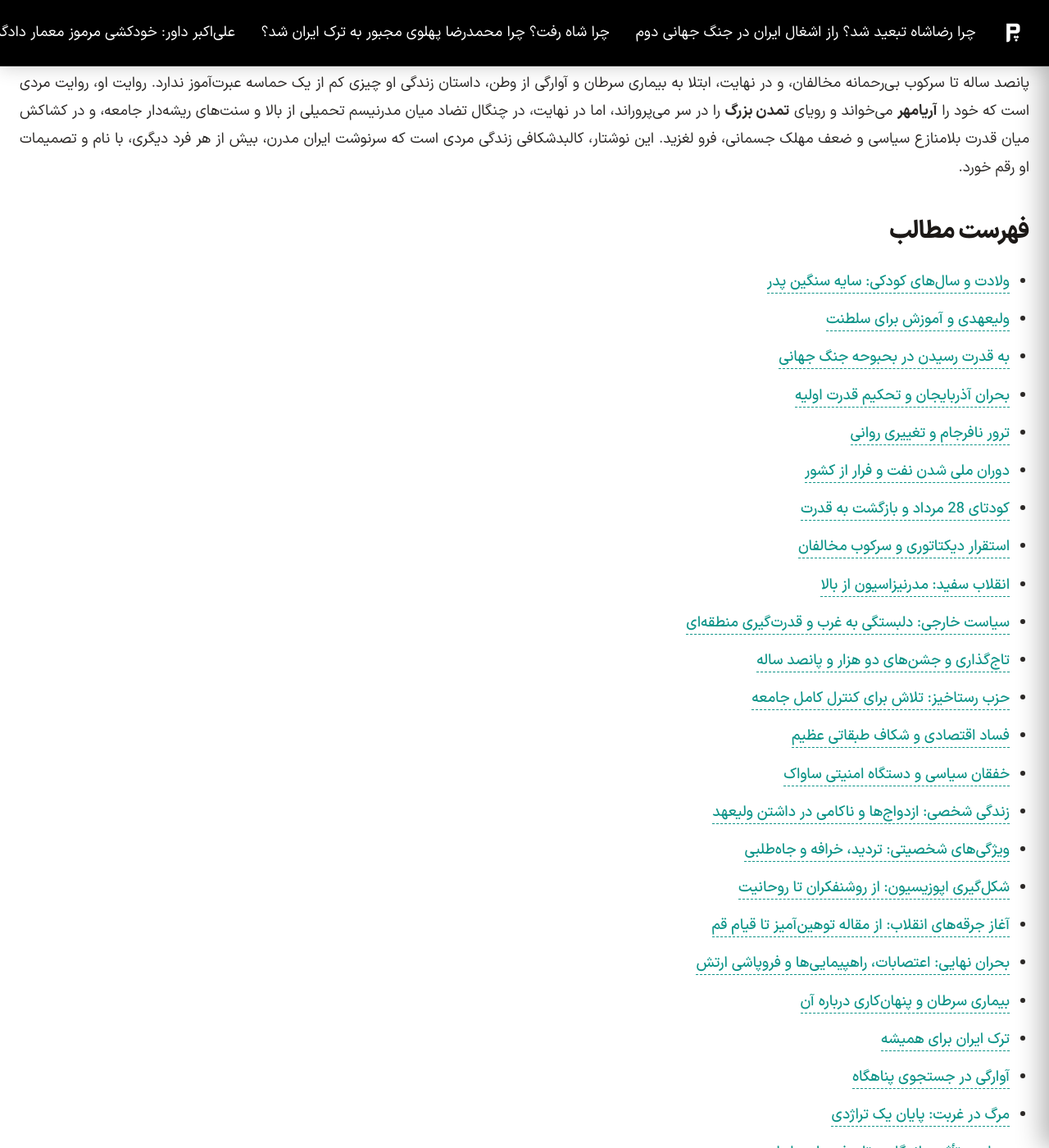
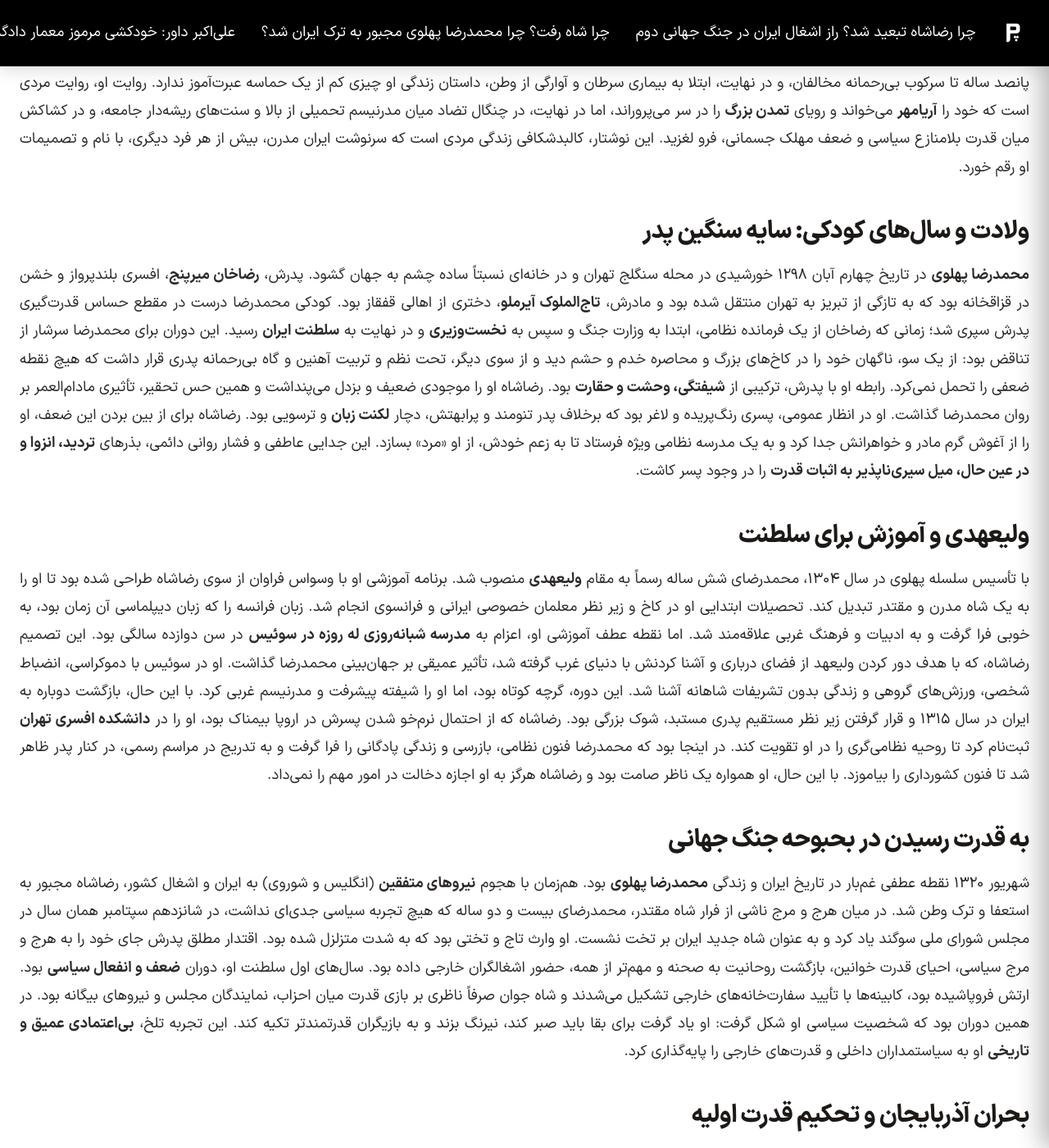
Before and after one commit to darkblog/darkblog.github.io, a Jekyll site: the page built from _posts/2026-7-1-mohammadreza-pahlavi.md, in a window 1280 px wide and 1400 px high, scrolled down 1899 px. Shown: the whole window at 82% size. Built offline with Jekyll 4.4.1, drawn with Linux system fonts in a browser that asks for light colours; some of the changed text lies outside the part shown.

Commit message:
Update 2026-7-1-mohammadreza-pahlavi.md

```diff
--- a/_posts/2026-7-1-mohammadreza-pahlavi.md
+++ b/_posts/2026-7-1-mohammadreza-pahlavi.md
@@ -5,33 +5,6 @@ image: /blog/mohammadreza-pahlavi.jpeg
 ---
 
 در دل تاریخ پرفراز و نشیب ایران، نام **محمدرضا پهلوی** با تمام شکوه، جاه‌طلبی، تراژدی و تناقض‌هایش گره خورده است. او که به عنوان دومین و آخرین شاه از دودمان پهلوی بر تخت طاووس تکیه زد، زندگی‌ای داشت که چونان رمانی بلند، سرشار از فرازهای افسانه‌ای و فرودهای هولناک بود. از کودکی در سایه پدری قدرتمند و ترسناک تا رسیدن به اریکه قدرت در بحبوحه جنگ جهانی دوم، از ملی شدن صنعت نفت و فرار کوتاه‌مدت از کشور تا بازگشت با حمایت کودتایی خارجی، از **انقلاب سفید** و جشن‌های پرخرج دو هزار و پانصد ساله تا سرکوب بی‌رحمانه مخالفان، و در نهایت، ابتلا به بیماری سرطان و آوارگی از وطن، داستان زندگی او چیزی کم از یک حماسه عبرت‌آموز ندارد. روایت او، روایت مردی است که خود را **آریامهر** می‌خواند و رویای **تمدن بزرگ** را در سر می‌پروراند، اما در نهایت، در چنگال تضاد میان مدرنیسم تحمیلی از بالا و سنت‌های ریشه‌دار جامعه، و در کشاکش میان قدرت بلامنازع سیاسی و ضعف مهلک جسمانی، فرو لغزید. این نوشتار، کالبدشکافی زندگی مردی است که سرنوشت ایران مدرن، بیش از هر فرد دیگری، با نام و تصمیمات او رقم خورد.
-
-## فهرست مطالب
-
-- [ولادت و سال‌های کودکی: سایه سنگین پدر](#1)
-- [ولیعهدی و آموزش برای سلطنت](#2)
-- [به قدرت رسیدن در بحبوحه جنگ جهانی](#3)
-- [بحران آذربایجان و تحکیم قدرت اولیه](#4)
-- [ترور نافرجام و تغییری روانی](#5)
-- [دوران ملی شدن نفت و فرار از کشور](#6)
-- [کودتای 28 مرداد و بازگشت به قدرت](#7)
-- [استقرار دیکتاتوری و سرکوب مخالفان](#8)
-- [انقلاب سفید: مدرنیزاسیون از بالا](#9)
-- [سیاست خارجی: دلبستگی به غرب و قدرت‌گیری منطقه‌ای](#10)
-- [تاج‌گذاری و جشن‌های دو هزار و پانصد ساله](#11)
-- [حزب رستاخیز: تلاش برای کنترل کامل جامعه](#12)
-- [فساد اقتصادی و شکاف طبقاتی عظیم](#13)
-- [خفقان سیاسی و دستگاه امنیتی ساواک](#14)
-- [زندگی شخصی: ازدواج‌ها و ناکامی در داشتن ولیعهد](#15)
-- [ویژگی‌های شخصیتی: تردید، خرافه و جاه‌طلبی](#16)
-- [شکل‌گیری اپوزیسیون: از روشنفکران تا روحانیت](#17)
-- [آغاز جرقه‌های انقلاب: از مقاله توهین‌آمیز تا قیام قم](#18)
-- [بحران نهایی: اعتصابات، راهپیمایی‌ها و فروپاشی ارتش](#19)
-- [بیماری سرطان و پنهان‌کاری درباره آن](#20)
-- [ترک ایران برای همیشه](#21)
-- [آوارگی در جستجوی پناهگاه](#22)
-- [مرگ در غربت: پایان یک تراژدی](#23)
-- [میراث و تأثیر ماندگار بر تاریخ معاصر ایران](#24)
 
 ## ولادت و سال‌های کودکی: سایه سنگین پدر
 
```
